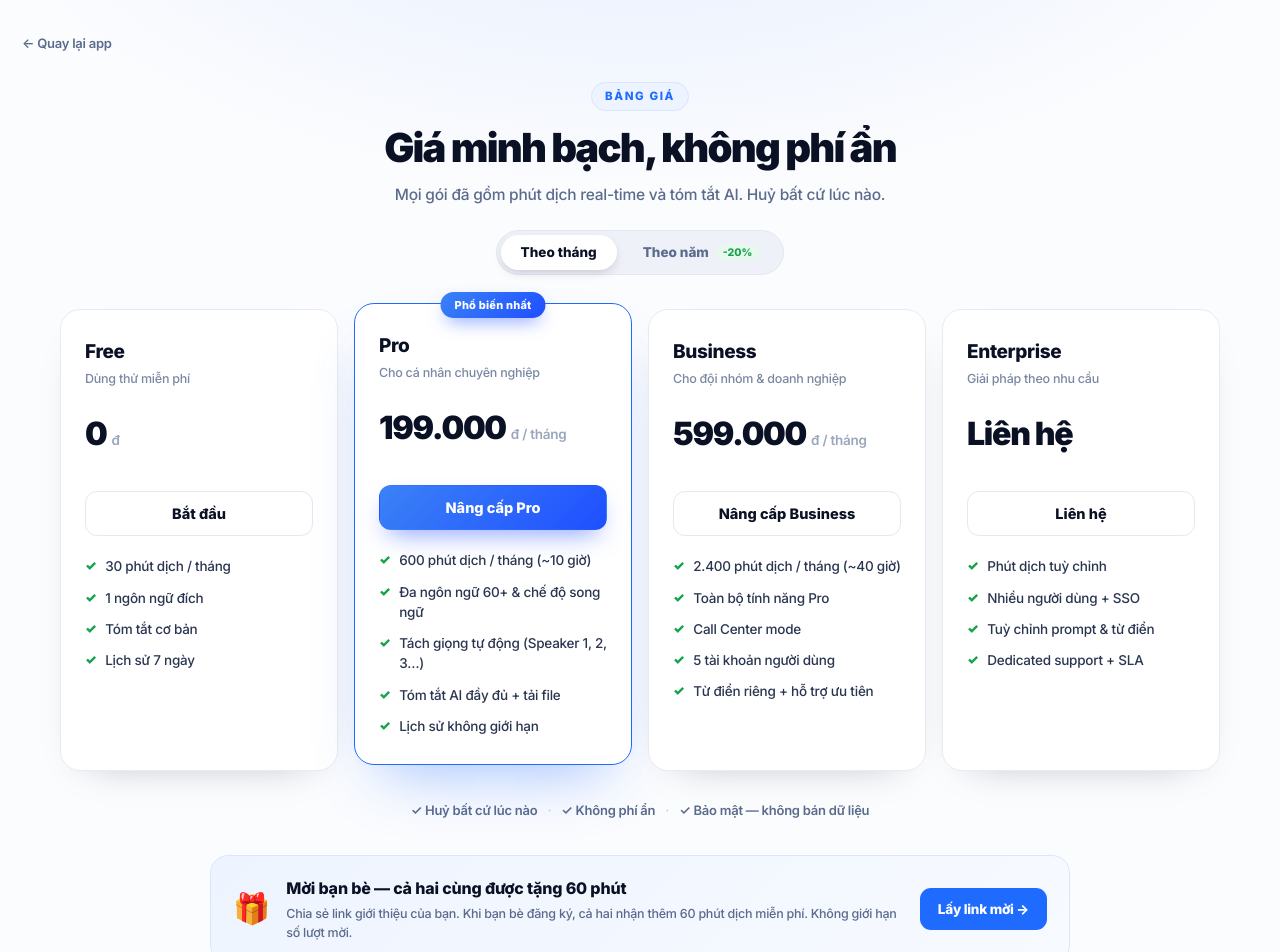
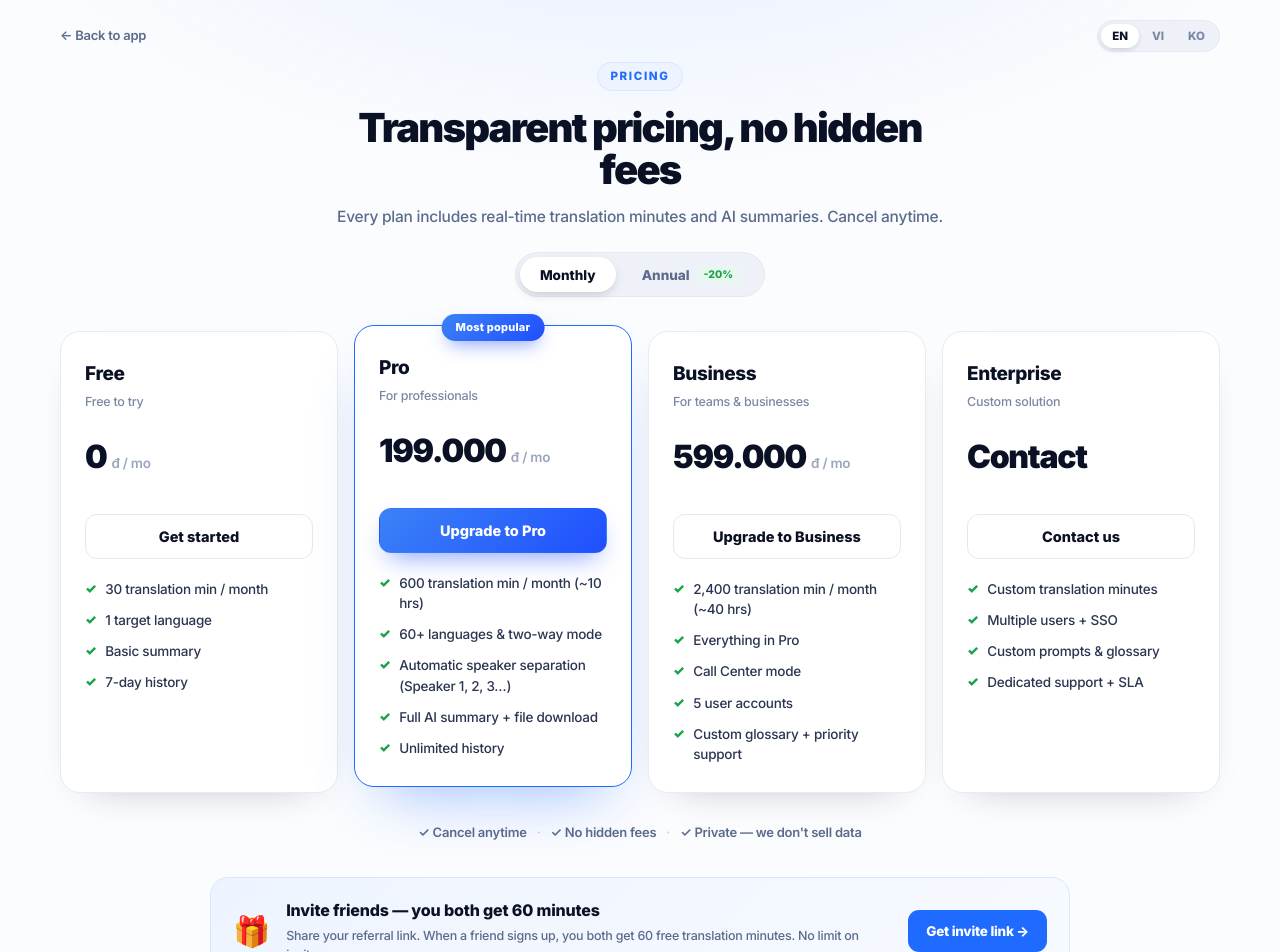
Before and after one commit to james-fsoft/meetAI, a Next.js app: page /pricing in a window 1280 px wide. Shown: the top 952 px of the page. Built offline with nearby package versions, Linux system fonts and the light colour scheme.

Commit message:
i18n for login & pricing pages (EN/VI/KO) with shared language switcher
Co-Authored-By: Claude Opus 4.8 <noreply@anthropic.com>

```diff
--- /dev/null
+++ b/app/LangSwitch.tsx
@@ -0,0 +1,33 @@
+"use client";
+
+import type { Lang } from "@/lib/use-lang";
+
+const LABEL: Record<Lang, string> = { en: "EN", vi: "VI", ko: "KO" };
+const ORDER: Lang[] = ["en", "vi", "ko"];
+
+/** Small EN/VI/KO pill switcher for standalone pages. */
+export default function LangSwitch({ lang, onChange }: { lang: Lang; onChange: (l: Lang) => void }) {
+  return (
+    <div style={wrap}>
+      {ORDER.map((l) => (
+        <button
+          key={l}
+          onClick={() => onChange(l)}
+          style={{ ...btn, ...(l === lang ? on : {}) }}
+        >{LABEL[l]}</button>
+      ))}
+    </div>
+  );
+}
+
+const wrap: React.CSSProperties = {
+  display: "inline-flex", gap: 2, background: "#eef1f7", border: "1px solid #e3e8f2",
+  borderRadius: 20, padding: 3,
+};
+const btn: React.CSSProperties = {
+  border: "none", background: "transparent", cursor: "pointer", fontFamily: "'Inter',system-ui,sans-serif",
+  fontSize: 11.5, fontWeight: 800, color: "#7b88a3", padding: "5px 11px", borderRadius: 16, transition: ".12s",
+};
+const on: React.CSSProperties = {
+  background: "#fff", color: "#0a1124", boxShadow: "0 2px 6px -2px rgba(10,17,36,.25)",
+};
--- a/app/pricing/page.tsx
+++ b/app/pricing/page.tsx
@@ -1,165 +1,209 @@
 "use client";
 
 import { useState } from "react";
+import { useLang, type Lang } from "@/lib/use-lang";
+import LangSwitch from "../LangSwitch";
 
-type Plan = {
-  id: string; name: string; tagline: string;
-  priceMonthly: string;           // per-month price, monthly billing
-  priceAnnual?: string;           // per-month price, when billed annually
-  annualTotal?: string;           // full amount charged once per year
-  period: string;
-  tag?: string; highlight?: boolean; cta: string; features: string[];
+// Numeric plan data (prices are in VND, language-independent).
+type PlanBase = {
+  id: string; priceMonthly: string; priceAnnual?: string; annualTotal?: string;
+  highlight?: boolean;
+};
+const PLANS: PlanBase[] = [
+  { id: "free", priceMonthly: "0" },
+  { id: "pro", priceMonthly: "199.000", priceAnnual: "159.000", annualTotal: "1.910.000", highlight: true },
+  { id: "business", priceMonthly: "599.000", priceAnnual: "479.000", annualTotal: "5.750.000" },
+  { id: "enterprise", priceMonthly: "—" },
+];
+
+type PlanText = { name: string; tagline: string; cta: string; tag?: string; features: string[] };
+type Dict = {
+  back: string; eyebrow: string; h1: string; sub: string;
+  monthly: string; annual: string; period: string; contact: string;
+  billedYear: (x: string) => string; busy: string;
+  trust: string[];
+  refTitle: string; refSub: string; refCta: string;
+  plans: Record<string, PlanText>;
+  faq: { q: string; a: string }[];
 };
 
-const PLANS: Plan[] = [
-  {
-    id: "free", name: "Free", tagline: "Dùng thử miễn phí", priceMonthly: "0", period: "đ", cta: "Bắt đầu",
-    features: ["30 phút dịch / tháng", "1 ngôn ngữ đích", "Tóm tắt cơ bản", "Lịch sử 7 ngày"],
+const T: Record<Lang, Dict> = {
+  en: {
+    back: "← Back to app", eyebrow: "PRICING", h1: "Transparent pricing, no hidden fees",
+    sub: "Every plan includes real-time translation minutes and AI summaries. Cancel anytime.",
+    monthly: "Monthly", annual: "Annual", period: "đ / mo", contact: "Contact",
+    billedYear: (x) => `Billed ${x}đ / year`, busy: "Opening…",
+    trust: ["✓ Cancel anytime", "✓ No hidden fees", "✓ Private — we don't sell data"],
+    refTitle: "Invite friends — you both get 60 minutes",
+    refSub: "Share your referral link. When a friend signs up, you both get 60 free translation minutes. No limit on invites.",
+    refCta: "Get invite link →",
+    plans: {
+      free: { name: "Free", tagline: "Free to try", cta: "Get started",
+        features: ["30 translation min / month", "1 target language", "Basic summary", "7-day history"] },
+      pro: { name: "Pro", tagline: "For professionals", cta: "Upgrade to Pro", tag: "Most popular",
+        features: ["600 translation min / month (~10 hrs)", "60+ languages & two-way mode", "Automatic speaker separation (Speaker 1, 2, 3…)", "Full AI summary + file download", "Unlimited history"] },
+      business: { name: "Business", tagline: "For teams & businesses", cta: "Upgrade to Business",
+        features: ["2,400 translation min / month (~40 hrs)", "Everything in Pro", "Call Center mode", "5 user accounts", "Custom glossary + priority support"] },
+      enterprise: { name: "Enterprise", tagline: "Custom solution", cta: "Contact us",
+        features: ["Custom translation minutes", "Multiple users + SSO", "Custom prompts & glossary", "Dedicated support + SLA"] },
     },
-  {
-    id: "pro", name: "Pro", tagline: "Cho cá nhân chuyên nghiệp",
-    priceMonthly: "199.000", priceAnnual: "159.000", annualTotal: "1.910.000",
-    period: "đ / tháng", tag: "Phổ biến nhất", highlight: true, cta: "Nâng cấp Pro",
-    features: [
-      "600 phút dịch / tháng (~10 giờ)",
-      "Đa ngôn ngữ 60+ & chế độ song ngữ",
-      "Tách giọng tự động (Speaker 1, 2, 3…)",
-      "Tóm tắt AI đầy đủ + tải file",
-      "Lịch sử không giới hạn",
+    faq: [
+      { q: "What is a “translation minute”?", a: "Minutes of audio translated live or summarized. A 30-min meeting = 30 translation minutes. The quota resets every month." },
+      { q: "Multi-language vs two-way?", a: "Multi-language: auto-detects any speech and translates into 1 language. Two-way: pick 2 languages — speak either and it shows the other." },
+      { q: "How much does annual save?", a: "Annual billing is 20% cheaper than monthly — like getting 2+ months free." },
+      { q: "Can I change or cancel?", a: "Yes. Upgrade, downgrade or cancel anytime; you keep access until the paid period ends." },
     ],
   },
-  {
-    id: "business", name: "Business", tagline: "Cho đội nhóm & doanh nghiệp",
-    priceMonthly: "599.000", priceAnnual: "479.000", annualTotal: "5.750.000",
-    period: "đ / tháng", cta: "Nâng cấp Business",
-    features: [
-      "2.400 phút dịch / tháng (~40 giờ)",
-      "Toàn bộ tính năng Pro",
-      "Call Center mode",
-      "5 tài khoản người dùng",
-      "Từ điển riêng + hỗ trợ ưu tiên",
-    ],
+  vi: {
+    back: "← Quay lại app", eyebrow: "BẢNG GIÁ", h1: "Giá minh bạch, không phí ẩn",
+    sub: "Mọi gói đã gồm phút dịch real-time và tóm tắt AI. Huỷ bất cứ lúc nào.",
+    monthly: "Theo tháng", annual: "Theo năm", period: "đ / tháng", contact: "Liên hệ",
+    billedYear: (x) => `Thanh toán ${x}đ / năm`, busy: "Đang mở…",
+    trust: ["✓ Huỷ bất cứ lúc nào", "✓ Không phí ẩn", "✓ Bảo mật — không bán dữ liệu"],
+    refTitle: "Mời bạn bè — cả hai cùng được tặng 60 phút",
+    refSub: "Chia sẻ link giới thiệu của bạn. Khi bạn bè đăng ký, cả hai nhận thêm 60 phút dịch miễn phí. Không giới hạn số lượt mời.",
+    refCta: "Lấy link mời →",
+    plans: {
+      free: { name: "Free", tagline: "Dùng thử miễn phí", cta: "Bắt đầu",
+        features: ["30 phút dịch / tháng", "1 ngôn ngữ đích", "Tóm tắt cơ bản", "Lịch sử 7 ngày"] },
+      pro: { name: "Pro", tagline: "Cho cá nhân chuyên nghiệp", cta: "Nâng cấp Pro", tag: "Phổ biến nhất",
+        features: ["600 phút dịch / tháng (~10 giờ)", "Đa ngôn ngữ 60+ & chế độ song ngữ", "Tách giọng tự động (Speaker 1, 2, 3…)", "Tóm tắt AI đầy đủ + tải file", "Lịch sử không giới hạn"] },
+      business: { name: "Business", tagline: "Cho đội nhóm & doanh nghiệp", cta: "Nâng cấp Business",
+        features: ["2.400 phút dịch / tháng (~40 giờ)", "Toàn bộ tính năng Pro", "Call Center mode", "5 tài khoản người dùng", "Từ điển riêng + hỗ trợ ưu tiên"] },
+      enterprise: { name: "Enterprise", tagline: "Giải pháp theo nhu cầu", cta: "Liên hệ",
+        features: ["Phút dịch tuỳ chỉnh", "Nhiều người dùng + SSO", "Tuỳ chỉnh prompt & từ điển", "Dedicated support + SLA"] },
     },
-  {
-    id: "enterprise", name: "Enterprise", tagline: "Giải pháp theo nhu cầu",
-    priceMonthly: "Liên hệ", period: "", cta: "Liên hệ",
-    features: [
-      "Phút dịch tuỳ chỉnh",
-      "Nhiều người dùng + SSO",
-      "Tuỳ chỉnh prompt & từ điển",
-      "Dedicated support + SLA",
-    ],
-  },
-];
-
-const FAQ = [
+    faq: [
       { q: "“Phút dịch” là gì?", a: "Số phút âm thanh được dịch trực tiếp hoặc tạo biên bản. Họp 30 phút = 30 phút dịch. Hạn mức làm mới mỗi tháng." },
       { q: "Đa ngôn ngữ và song ngữ khác gì?", a: "Đa ngôn ngữ: tự nhận diện rồi dịch sang 1 ngôn ngữ. Song ngữ: chọn 2 ngôn ngữ, nói tiếng nào ra tiếng còn lại." },
       { q: "Trả theo năm tiết kiệm bao nhiêu?", a: "Trả theo năm được giảm 20% so với trả tháng — tương đương được tặng hơn 2 tháng dùng miễn phí." },
       { q: "Đổi hoặc huỷ gói được không?", a: "Được. Nâng/hạ/huỷ bất cứ lúc nào, dùng đến hết chu kỳ đã trả." },
-];
+    ],
+  },
+  ko: {
+    back: "← 앱으로", eyebrow: "요금제", h1: "투명한 가격, 숨은 비용 없음",
+    sub: "모든 요금제에 실시간 번역 시간과 AI 요약이 포함됩니다. 언제든 해지 가능합니다.",
+    monthly: "월간", annual: "연간", period: "đ / 월", contact: "문의",
+    billedYear: (x) => `연 ${x}đ 청구`, busy: "여는 중…",
+    trust: ["✓ 언제든 해지", "✓ 숨은 비용 없음", "✓ 데이터 미판매"],
+    refTitle: "친구 초대 — 둘 다 60분 추가",
+    refSub: "추천 링크를 공유하세요. 친구가 가입하면 둘 다 60분 무료 번역을 받습니다. 초대 횟수 제한 없음.",
+    refCta: "초대 링크 받기 →",
+    plans: {
+      free: { name: "Free", tagline: "무료 체험", cta: "시작하기",
+        features: ["월 30분 번역", "대상 언어 1개", "기본 요약", "7일 기록"] },
+      pro: { name: "Pro", tagline: "전문가용", cta: "Pro 업그레이드", tag: "가장 인기",
+        features: ["월 600분 번역 (~10시간)", "60개 이상 언어 & 양방향 모드", "자동 화자 분리 (Speaker 1, 2, 3…)", "전체 AI 요약 + 파일 다운로드", "무제한 기록"] },
+      business: { name: "Business", tagline: "팀 & 기업용", cta: "Business 업그레이드",
+        features: ["월 2,400분 번역 (~40시간)", "Pro의 모든 기능", "콜센터 모드", "사용자 계정 5개", "맞춤 사전 + 우선 지원"] },
+      enterprise: { name: "Enterprise", tagline: "맞춤 솔루션", cta: "문의하기",
+        features: ["맞춤 번역 시간", "다중 사용자 + SSO", "맞춤 프롬프트 & 사전", "전담 지원 + SLA"] },
+    },
+    faq: [
+      { q: "“번역 분”이란?", a: "실시간으로 번역되거나 요약된 오디오의 분 수. 30분 회의 = 번역 30분. 매월 초기화됩니다." },
+      { q: "다국어와 양방향의 차이?", a: "다국어: 모든 음성을 감지해 1개 언어로 번역. 양방향: 두 언어를 선택하면 어느 쪽을 말해도 반대 언어로 표시." },
+      { q: "연간 결제는 얼마나 절약되나요?", a: "연간 결제는 월간보다 20% 저렴 — 2개월 이상 무료와 같습니다." },
+      { q: "변경하거나 해지할 수 있나요?", a: "네. 언제든 업/다운그레이드 또는 해지할 수 있으며, 결제 기간 종료까지 이용됩니다." },
+    ],
+  },
+};
 
 export default function Pricing() {
   const [busy, setBusy] = useState("");
   const [billing, setBilling] = useState<"monthly" | "annual">("monthly");
+  const [lang, setLang] = useLang();
+  const t = T[lang];
 
-  async function choose(plan: Plan) {
-    if (plan.id === "free") { location.href = "/"; return; }
-    if (plan.id === "enterprise") { location.href = "mailto:support@transflash.app?subject=Meeting AI Enterprise"; return; }
-    setBusy(plan.id);
+  async function choose(p: PlanBase) {
+    if (p.id === "free") { location.href = "/"; return; }
+    if (p.id === "enterprise") { location.href = "mailto:support@transflash.app?subject=Meeting AI Enterprise"; return; }
+    setBusy(p.id);
     try {
-      const r = await fetch(`/api/checkout?plan=${plan.id}&billing=${billing}`, { method: "POST" });
+      const r = await fetch(`/api/checkout?plan=${p.id}&billing=${billing}`, { method: "POST" });
       const d = await r.json();
-      if (!r.ok) throw new Error(d.error || "Chưa thể thanh toán");
+      if (!r.ok) throw new Error(d.error || "Checkout unavailable");
       if (d.url) { location.href = d.url; return; }
-      throw new Error("Thiếu liên kết thanh toán");
+      throw new Error("Missing checkout link");
     } catch (e: any) {
-      alert(e.message + "\n\n(Thanh toán sẽ được kích hoạt sau khi cấu hình Lemon Squeezy.)");
+      alert(e.message + "\n\n(Payment activates once Lemon Squeezy is configured.)");
       setBusy("");
     }
   }
 
-  function priceOf(p: Plan) {
-    if (p.id === "free" || p.id === "enterprise") return p.priceMonthly;
+  function priceOf(p: PlanBase) {
+    if (p.id === "enterprise") return t.contact;
+    if (p.id === "free") return p.priceMonthly;
     return billing === "annual" && p.priceAnnual ? p.priceAnnual : p.priceMonthly;
   }
 
   return (
     <main style={S.wrap}>
-      <a href="/" style={S.back}>← Quay lại app</a>
+      <div style={S.topRow}>
+        <a href="/" style={S.back}>{t.back}</a>
+        <LangSwitch lang={lang} onChange={setLang} />
+      </div>
 
       <header style={S.head}>
-        <span style={S.eyebrow}>BẢNG GIÁ</span>
-        <h1 style={S.h1}>Giá minh bạch, không phí ẩn</h1>
-        <p style={S.sub}>Mọi gói đã gồm phút dịch real-time và tóm tắt AI. Huỷ bất cứ lúc nào.</p>
+        <span style={S.eyebrow}>{t.eyebrow}</span>
+        <h1 style={S.h1}>{t.h1}</h1>
+        <p style={S.sub}>{t.sub}</p>
       </header>
 
-      {/* monthly / annual toggle */}
       <div style={S.billRow}>
-        <button
-          onClick={() => setBilling("monthly")}
-          style={{ ...S.billBtn, ...(billing === "monthly" ? S.billOn : {}) }}
-        >Theo tháng</button>
-        <button
-          onClick={() => setBilling("annual")}
-          style={{ ...S.billBtn, ...(billing === "annual" ? S.billOn : {}) }}
-        >Theo năm <span style={S.save}>-20%</span></button>
+        <button onClick={() => setBilling("monthly")} style={{ ...S.billBtn, ...(billing === "monthly" ? S.billOn : {}) }}>{t.monthly}</button>
+        <button onClick={() => setBilling("annual")} style={{ ...S.billBtn, ...(billing === "annual" ? S.billOn : {}) }}>
+          {t.annual} <span style={S.save}>-20%</span>
+        </button>
       </div>
 
       <section style={S.grid}>
-        {PLANS.map((p) => (
+        {PLANS.map((p) => {
+          const tx = t.plans[p.id];
+          const isMoney = p.id !== "enterprise" && p.id !== "free";
+          return (
             <div key={p.id} style={{ ...S.card, ...(p.highlight ? S.cardHi : {}) }}>
-            {p.tag && <div style={S.tag}>{p.tag}</div>}
-            <div style={S.name}>{p.name}</div>
-            <div style={S.tagline}>{p.tagline}</div>
+              {tx.tag && <div style={S.tag}>{tx.tag}</div>}
+              <div style={S.name}>{tx.name}</div>
+              <div style={S.tagline}>{tx.tagline}</div>
               <div style={S.priceRow}>
                 <span style={S.price}>{priceOf(p)}</span>
-              {p.period && <span style={S.period}>{p.period}</span>}
+                {p.id !== "enterprise" && <span style={S.period}>{t.period}</span>}
               </div>
               <div style={S.annualNote}>
-              {billing === "annual" && p.annualTotal
-                ? `Thanh toán ${p.annualTotal}đ/năm`
-                : " "}
+                {billing === "annual" && isMoney && p.annualTotal ? t.billedYear(p.annualTotal) : " "}
               </div>
-            <button
-              onClick={() => choose(p)}
-              disabled={busy === p.id}
-              style={{ ...S.cta, ...(p.highlight ? S.ctaHi : {}) }}
-            >
-              {busy === p.id ? "Đang mở…" : p.cta}
+              <button onClick={() => choose(p)} disabled={busy === p.id} style={{ ...S.cta, ...(p.highlight ? S.ctaHi : {}) }}>
+                {busy === p.id ? t.busy : tx.cta}
               </button>
               <ul style={S.feats}>
-              {p.features.map((f) => (
+                {tx.features.map((f) => (
                   <li key={f} style={S.feat}><span style={S.check}>✓</span><span>{f}</span></li>
                 ))}
               </ul>
             </div>
-        ))}
+          );
+        })}
       </section>
 
       <div style={S.trust}>
-        <span>✓ Huỷ bất cứ lúc nào</span>
-        <span style={S.dot}>·</span>
-        <span>✓ Không phí ẩn</span>
-        <span style={S.dot}>·</span>
-        <span>✓ Bảo mật — không bán dữ liệu</span>
+        {t.trust.map((x, i) => (
+          <span key={x} style={{ display: "inline-flex", gap: 10 }}>
+            {i > 0 && <span style={S.dot}>·</span>}{x}
+          </span>
+        ))}
       </div>
 
-      {/* referral */}
       <section style={S.refBox}>
         <div style={S.refIcon}>🎁</div>
         <div style={{ flex: 1 }}>
-          <div style={S.refTitle}>Mời bạn bè — cả hai cùng được tặng 60 phút</div>
-          <div style={S.refSub}>
-            Chia sẻ link giới thiệu của bạn. Khi bạn bè đăng ký, cả hai nhận thêm 60 phút dịch miễn phí.
-            Không giới hạn số lượt mời.
+          <div style={S.refTitle}>{t.refTitle}</div>
+          <div style={S.refSub}>{t.refSub}</div>
         </div>
-        </div>
-        <a href="/" style={S.refCta}>Lấy link mời →</a>
+        <a href="/" style={S.refCta}>{t.refCta}</a>
       </section>
 
       <section style={S.faqWrap}>
-        {FAQ.map((f) => (
+        {t.faq.map((f) => (
           <div key={f.q} style={S.faqItem}>
             <div style={S.faqQ}>{f.q}</div>
             <div style={S.faqA}>{f.a}</div>
@@ -172,10 +216,11 @@ export default function Pricing() {
 
 const FONT = "'Inter',system-ui,-apple-system,sans-serif";
 const S: Record<string, React.CSSProperties> = {
-  wrap: { minHeight: "100vh", padding: "30px 22px 70px", fontFamily: FONT, color: "#0a1124",
+  wrap: { minHeight: "100vh", padding: "20px 22px 70px", fontFamily: FONT, color: "#0a1124",
     background: "radial-gradient(1100px 560px at 50% -12%,rgba(31,107,255,.10),transparent 62%),#fbfcfe",
     WebkitFontSmoothing: "antialiased" },
-  back: { display: "inline-block", fontSize: 13, fontWeight: 600, color: "#5b6b8c", textDecoration: "none", marginBottom: 18 },
+  topRow: { display: "flex", alignItems: "center", justifyContent: "space-between", maxWidth: 1160, margin: "0 auto 8px" },
+  back: { display: "inline-block", fontSize: 13, fontWeight: 600, color: "#5b6b8c", textDecoration: "none" },
   head: { textAlign: "center", maxWidth: 620, margin: "10px auto 22px" },
   eyebrow: { display: "inline-block", fontSize: 11.5, fontWeight: 800, letterSpacing: ".14em", color: "#1f6bff",
     background: "#eef4ff", border: "1px solid #d9e6ff", borderRadius: 30, padding: "5px 13px", marginBottom: 16 },
--- /dev/null
+++ b/lib/use-lang.ts
@@ -0,0 +1,31 @@
+"use client";
+
+import { useEffect, useState } from "react";
+
+export type Lang = "en" | "vi" | "ko";
+
+/**
+ * Shared language state for standalone pages (login, pricing).
+ * Reads/writes the same localStorage key ("mr_lang") used by the in-app
+ * switcher and the top-bar shell, so language stays consistent everywhere.
+ */
+export function useLang(): [Lang, (l: Lang) => void] {
+  const [lang, setLang] = useState<Lang>("en");
+
+  useEffect(() => {
+    const read = () => {
+      const v = localStorage.getItem("mr_lang");
+      setLang(v === "vi" || v === "ko" ? v : "en");
+    };
+    read();
+    const onStorage = (e: StorageEvent) => { if (e.key === "mr_lang") read(); };
+    window.addEventListener("storage", onStorage);
+    return () => window.removeEventListener("storage", onStorage);
+  }, []);
+
+  const set = (l: Lang) => {
+    try { localStorage.setItem("mr_lang", l); } catch {}
+    setLang(l);
+  };
+  return [lang, set];
+}
```
Also changed, not shown: app/login/page.tsx (+34 -7 lines). Lines whose indentation alone changed are shown as unchanged.
